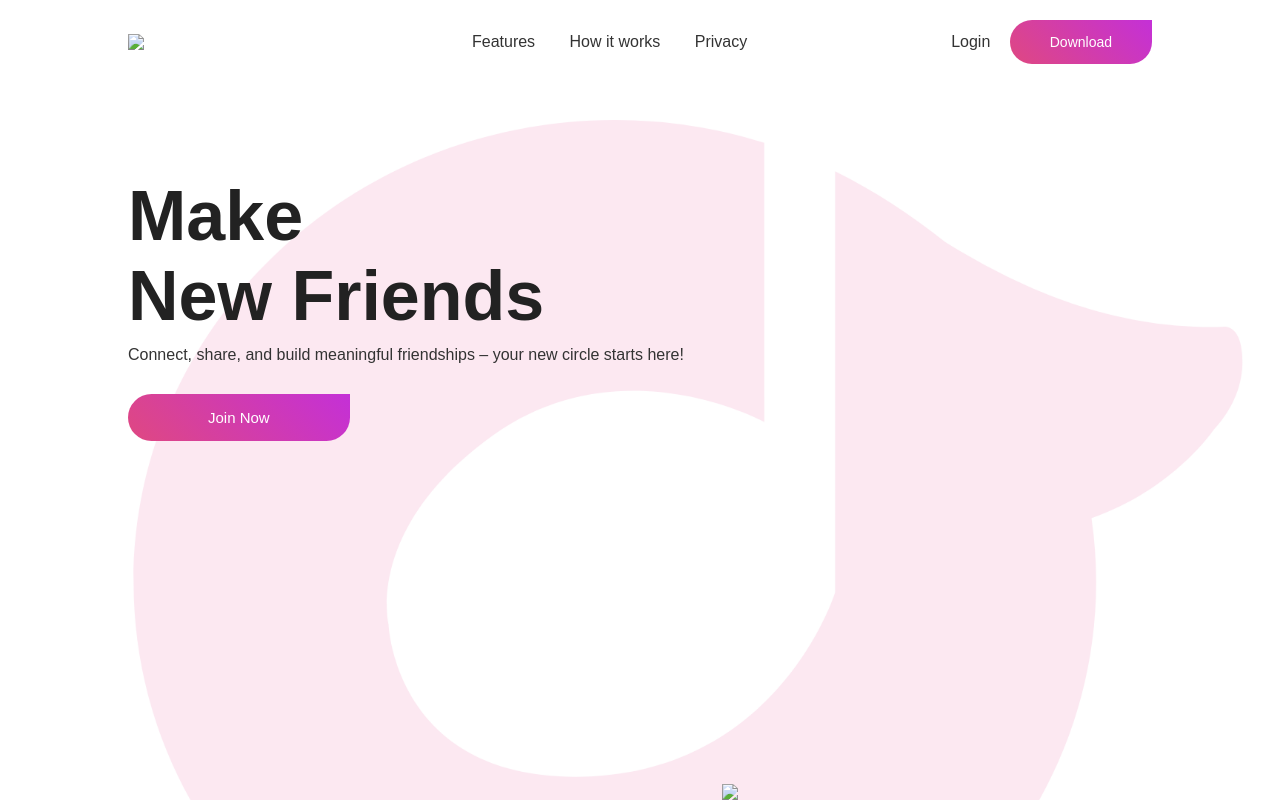
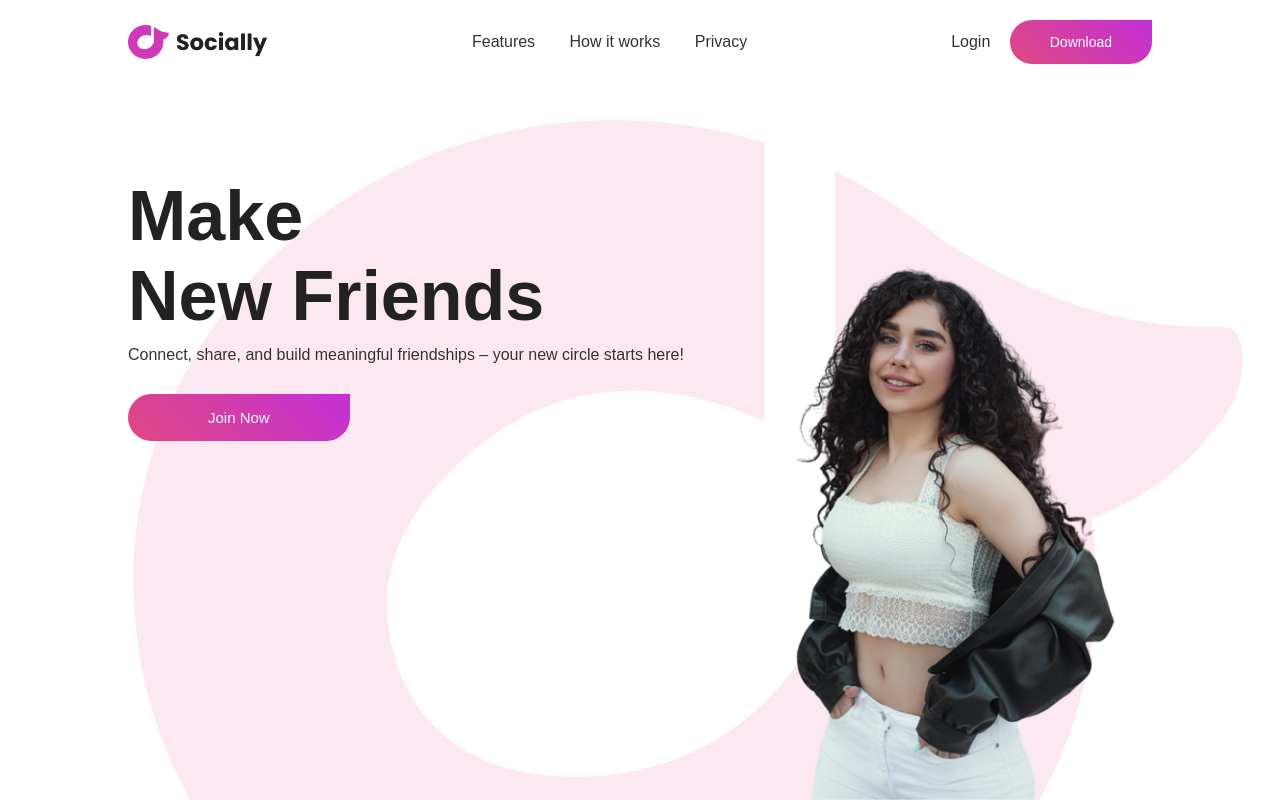
Before and after one commit to Samyuktha-18/HTML-CSS-DAY-1, a plain HTML site: page index.html in a window 1280 px wide. Drawn offline with Linux system fonts and the light colour scheme; files whose address does not match are found by name.

Commit message:
index.html

```diff
--- a/index.html
+++ b/index.html
@@ -10,7 +10,7 @@
     <div class="hero">
         <nav>
             <!-- Adding logo in the navabar -->
-            <img src="images/logo.png" class="logo">
+            <img src="logo.png" class="logo">
 
             <ul>
                 <li><a href="#"> Features</a></li>
@@ -31,7 +31,7 @@
             <a href="#" class="btn anim">Join Now</a>
         </div>
 
-        <img src="images/pic.png" class="feature-img  anim" >
+        <img src="pic.png" class="feature-img  anim" >
     </div>
 
 </body>
```
